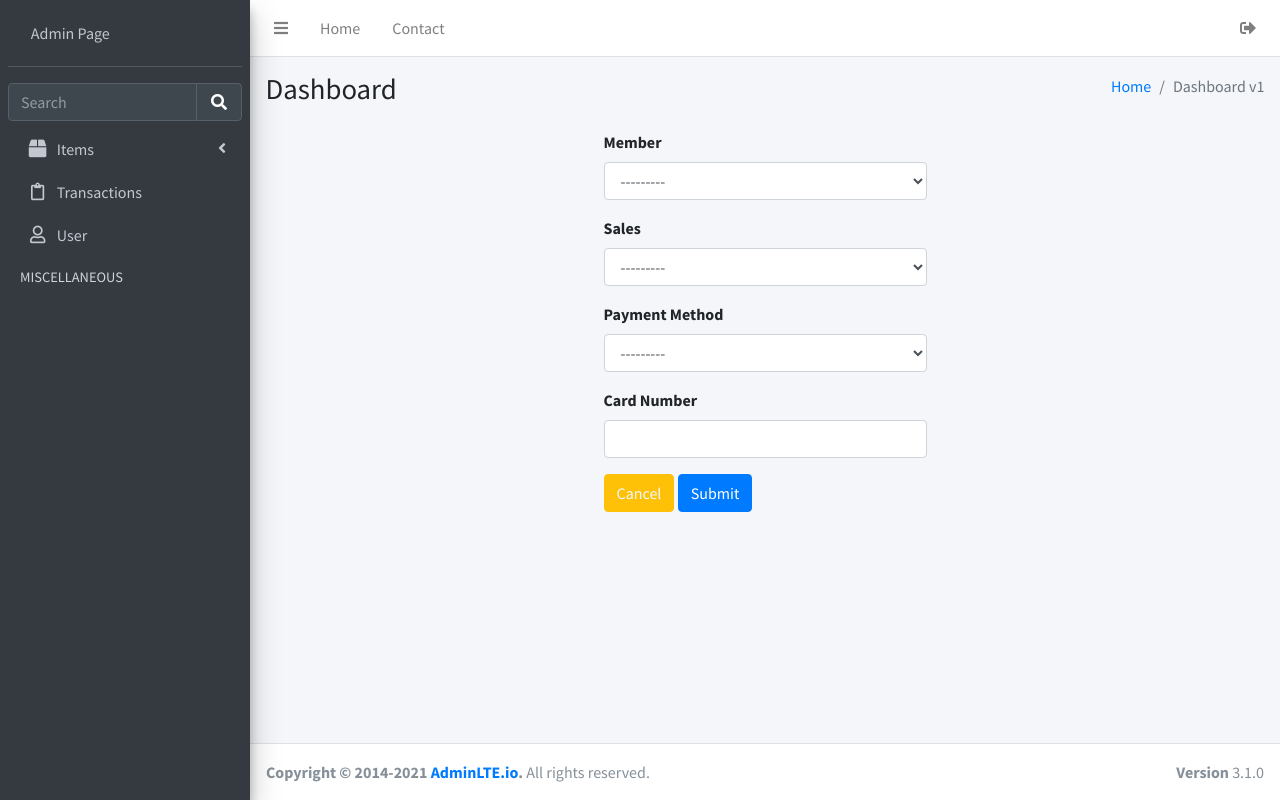
After one commit to mustapep/django_pos, a Django app: page /transactions/add in a window 1280 px wide. The commit adds this page. Run offline with Django 3.2, Linux system fonts and the light colour scheme; data that the repository does not hold is empty; some libraries are stand-ins or nearby versions.

Commit message:
feat: create features of add, update, and delete transactions #28

```diff
--- a/src/apps/transactions/forms.py
+++ b/src/apps/transactions/forms.py
@@ -1,6 +1,8 @@
 from django import forms
 from .models import Transactions
 from apps.items.models import Items
+from apps.accounts.models import Members, Sales
+from apps.transactions.models import PaymentMethods
 
 
 class SalesCreateOrderForm(forms.Form):
@@ -10,7 +12,30 @@ class SearchForm(forms.Form):
     search = forms.CharField(widget=forms.TextInput(
         attrs={
             'class': 'form-control',
-            'type': ' search',
+            'type': 'search',
             'placeholder': 'search'
         }
     ))
+
+
+class TransactionForm(forms.Form):
+    member = forms.ModelChoiceField(queryset=Members.objects.all(),label='Member', widget=forms.Select(
+        attrs={
+            'class': 'form-control'
+        },
+    ), required=False)
+    sales = forms.ModelChoiceField(queryset=Sales.objects.all(),label='Sales', widget=forms.Select(
+        attrs={
+            'class': 'form-control'
+        }
+    ))
+    payment_method = forms.ModelChoiceField(queryset=PaymentMethods.objects.all(),label='Payment Method', widget=forms.Select(
+        attrs={
+            'class': 'form-control'
+        }
+    ))
+    card_number = forms.CharField(label='Card Number', widget=forms.TextInput(
+        attrs={
+            'class': 'form-control'
+        }
+    ))
--- /dev/null
+++ b/src/apps/transactions/templates/sales/add_transactions.html
@@ -0,0 +1,42 @@
+{% extends "base/dasboard.html" %}
+{% block content %}
+<div class="container">
+    <div class="row">
+        <div class="col"></div>
+        <div class="col">
+            <form action="/transactions/save" method="POST">
+                {% csrf_token %}
+                <div class="form-group">
+                    <label for="">
+                        {{form.member.label}}
+                    </label>
+                    {{form.member}}
+                </div>
+                <div class="form-group">
+                    <label for="">
+                        {{form.sales.label}}
+                    </label>
+                    {{form.sales}}
+                </div>
+                <div class="form-group">
+                    <label for="">
+                        {{form.payment_method.label}}
+                    </label>
+                    {{form.payment_method}}
+                </div>
+                <div class="form-group">
+                    <label for="">
+                        {{form.card_number.label}}
+                    </label>
+                    {{form.card_number}}
+                </div>
+                <div class="form-group">
+                    <a href="" class="btn btn-warning" style="color: aliceblue;">Cancel</a>
+                    <button class="btn btn-primary" type="submit">Submit</button>
+                </div>
+            </form>
+        </div>
+        <div class="col"></div>
+    </div>
+</div>
+{% endblock content %}
--- a/src/apps/transactions/urls.py
+++ b/src/apps/transactions/urls.py
@@ -1,8 +1,12 @@
 from django.urls import path
-from .views import ListTransactionView, DetailTransactionView, AddDetailTransactionView
+from .views import ListTransactionView, DetailTransactionView, AddDetailTransactionView, EditTransactionView, DeleteTransactionsView
 
 app_name = 'transactoins'
 urlpatterns = [
     path('', ListTransactionView.as_view()),
+    path('add', AddDetailTransactionView.as_view()),
+    path('save', AddDetailTransactionView.as_view()),
+    path('edit/<int:id>', EditTransactionView.as_view()),
+    path('delete/<int:id>', DeleteTransactionsView.as_view()),
     path('detail_transaction/<int:id>', DetailTransactionView.as_view()),
 ]
--- a/src/apps/transactions/views.py
+++ b/src/apps/transactions/views.py
@@ -2,7 +2,8 @@ from django.shortcuts import render, redirect
 from django.views import View
 from .models import Transactions, DetailTransaction
 from apps.items.models import Items
-from .forms import SalesCreateOrderForm, SearchForm
+from apps.accounts.models import Members
+from .forms import SalesCreateOrderForm, SearchForm, TransactionForm
 from datetime import datetime
 
 
@@ -78,6 +79,57 @@ class PayingView(View):
         return redirect('/transactions')
 
 
-class AddDetailTransactionView(View): #pas pencet tombol pesan maka mengambil id_trans, items_id, sama quantity
+class AddDetailTransactionView(View):
 
-    pass
+    template_name = 'sales/add_transactions.html'
+
+    def get(self, request):
+
+        form = TransactionForm(request.POST)
+
+        return render(request, self.template_name, {
+            'form': form
+        })
+
+    def post(self, request):
+        form = TransactionForm(request.POST)
+        if form.is_valid():
+            print(form.cleaned_data['member'])
+            print(type(form.cleaned_data['member']))
+            trn = Transactions()
+            trn.member = form.cleaned_data['member']
+            trn.sales = form.cleaned_data['sales']
+            trn.payment_method = form.cleaned_data['payment_method']
+            trn.card_number = form.cleaned_data['card_number']
+            trn.save()
+            return redirect('/transactions')
+
+        return redirect('/transactions')
+
+
+class EditTransactionView(View):
+    template_name = 'sales/edit_transactions.html'
+
+    def get(self, request, id):
+
+        obj = Transactions.objects.get(id=id)
+        print(obj.card_number)
+
+        data = {
+            'member': obj.member,
+            'sales': obj.sales,
+            'payment_method': obj.payment_method,
+            'card_number': obj.card_number,
+        }
+        form = TransactionForm(initial=data)
+        return render(request, self.template_name, {
+            'form': form
+        })
+
+
+class DeleteTransactionsView(View):
+
+    def get(self, request, id):
+        trn = Transactions.objects.get(id=id)
+        trn.delete()
+        return redirect('/transactions')
--- a/src/templates/base/sidebar.html
+++ b/src/templates/base/sidebar.html
@@ -4,7 +4,7 @@
   <ul class="nav nav-pills nav-sidebar flex-column" data-widget="treeview" role="menu" data-accordion="false">
     <li class="nav-item">
       <a href="/list_member" class="nav-link">
-        <i class="nav-icon fas fa-hamburger"></i>
+        <i class="nav-icon fas fa-box"></i>
         <p>
           Items
           <i class="right fas fa-angle-left"></i>
@@ -39,6 +39,14 @@
         </p>
       </a>
     </li>
+    <li class="nav-item">
+      <a href="/transactions" class="nav-link">
+        <i class="nav-icon far fa-user"></i>
+        <p>
+          User
+        </p>
+      </a>
+    </li>
     <li class="nav-header">MISCELLANEOUS</li>
   </ul>
 </nav>
```
Also changed, not shown: src/apps/transactions/templates/sales/edit_transactions.html (added, +43 -0 lines), src/templates/list_transaction.html (+5 -5 lines).
